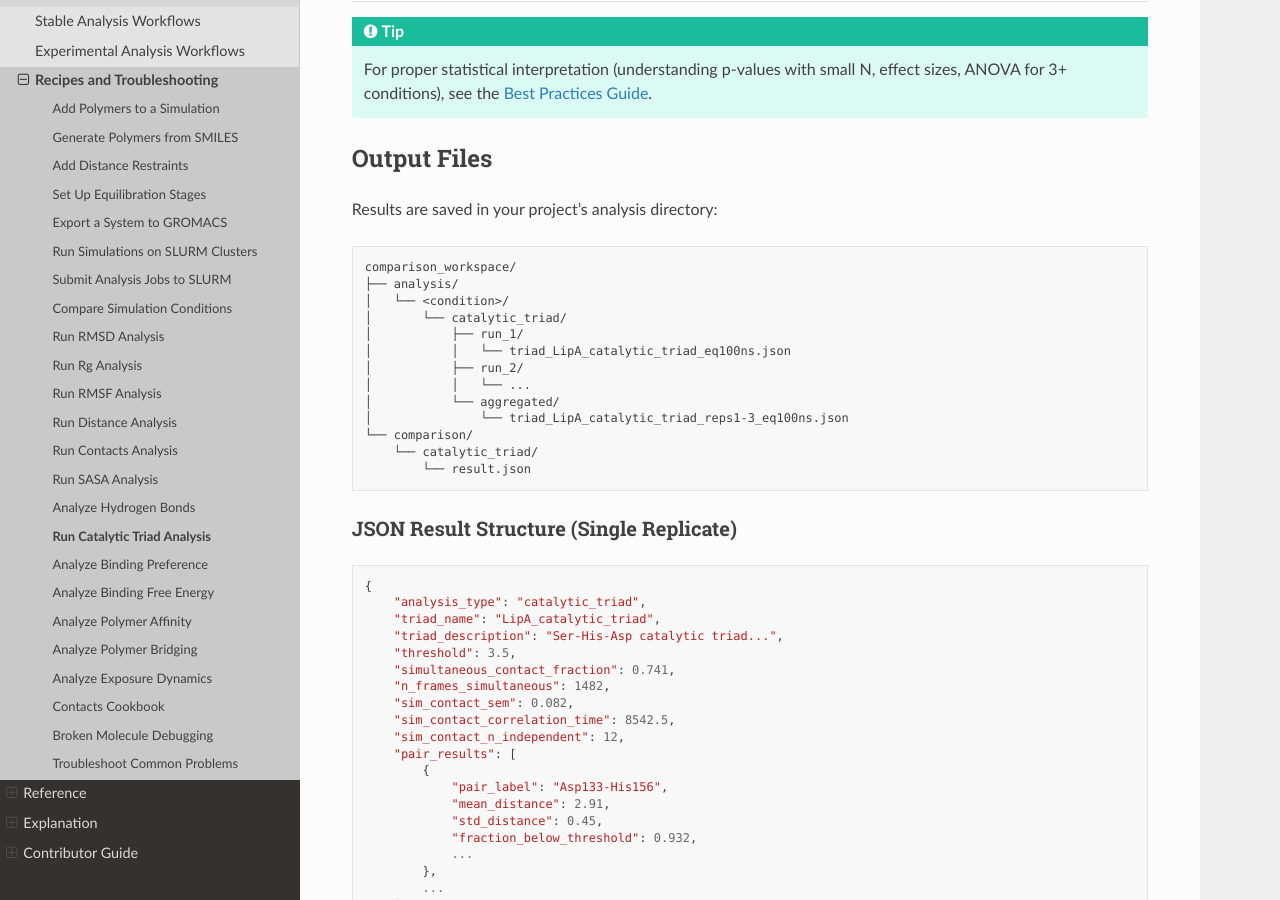
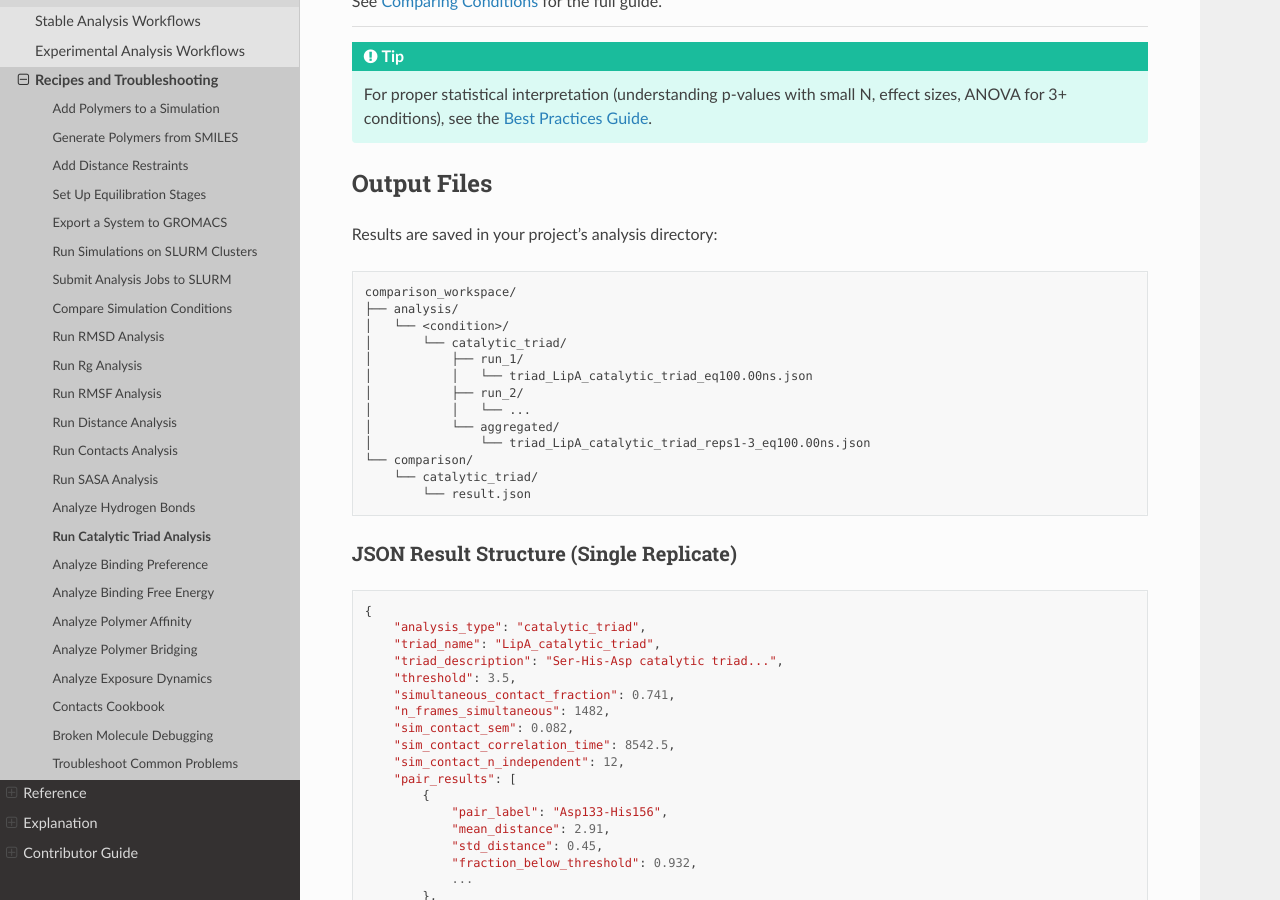
Before and after one commit to joelaforet/polyzymd, a Sphinx documentation site: the page built from docs/source/how_to/analysis_triad_quickstart.md, in a window 1280 px wide and 900 px high, scrolled down 5493 px. Built offline with Sphinx 7.4.7 and the Read the Docs theme 3.1.0, drawn with Linux system fonts in a browser that asks for light colours; some of the changed text lies outside the part shown.

Commit message:
Fix 3 accuracy discrepancies in triad quickstart
D-07: Fix min replicates prerequisite (requires ≥2)
D-08: Fix metric label 'Mean Contact'→'Simultaneous Contact'
D-09: Fix cache filenames to include .00 decimal format

```diff
--- a/docs/source/how_to/analysis_triad_quickstart.md
+++ b/docs/source/how_to/analysis_triad_quickstart.md
@@ -436,11 +436,11 @@
 │   └── <condition>/
 │       └── catalytic_triad/
 │           ├── run_1/
-│           │   └── triad_LipA_catalytic_triad_eq100ns.json
+│           │   └── triad_LipA_catalytic_triad_eq100.00ns.json
 │           ├── run_2/
 │           │   └── ...
 │           └── aggregated/
-│               └── triad_LipA_catalytic_triad_reps1-3_eq100ns.json
+│               └── triad_LipA_catalytic_triad_reps1-3_eq100.00ns.json
 └── comparison/
     └── catalytic_triad/
         └── result.json
```
Also changed, not shown: other parts of docs/source/how_to/analysis_triad_quickstart.md (+5 -5 lines).
